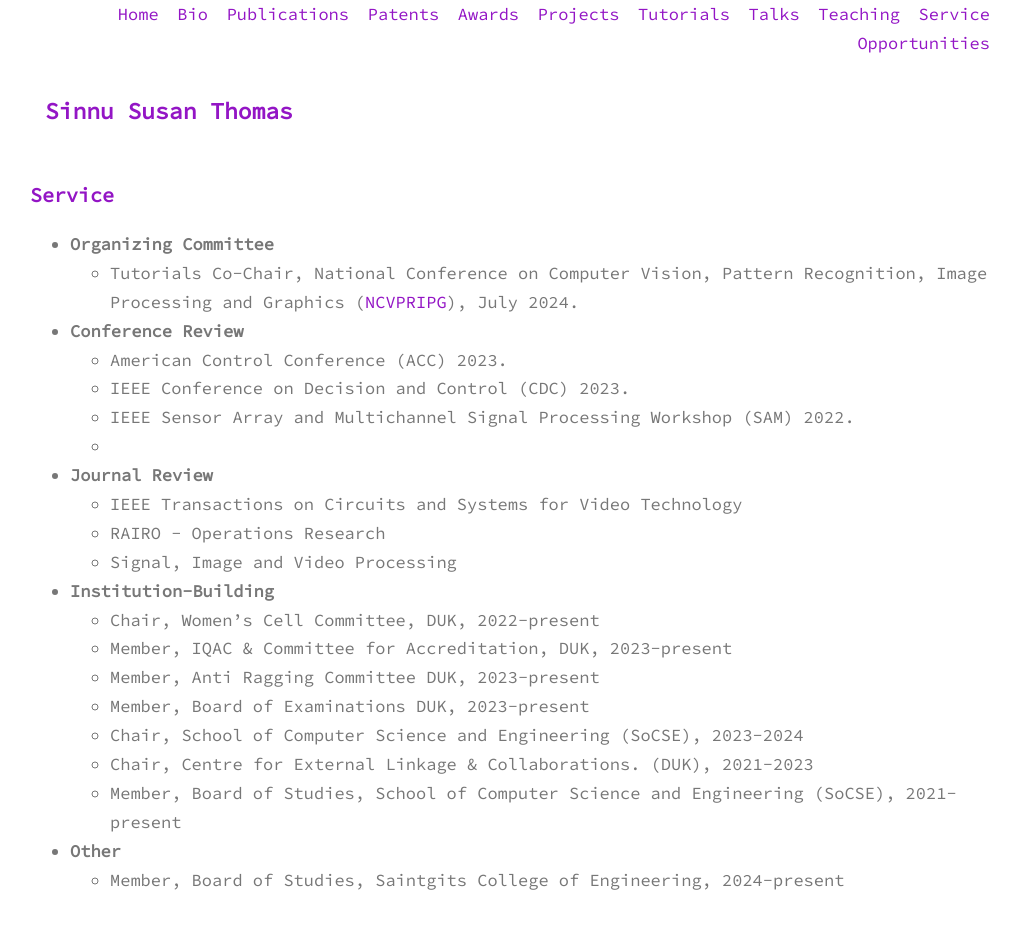
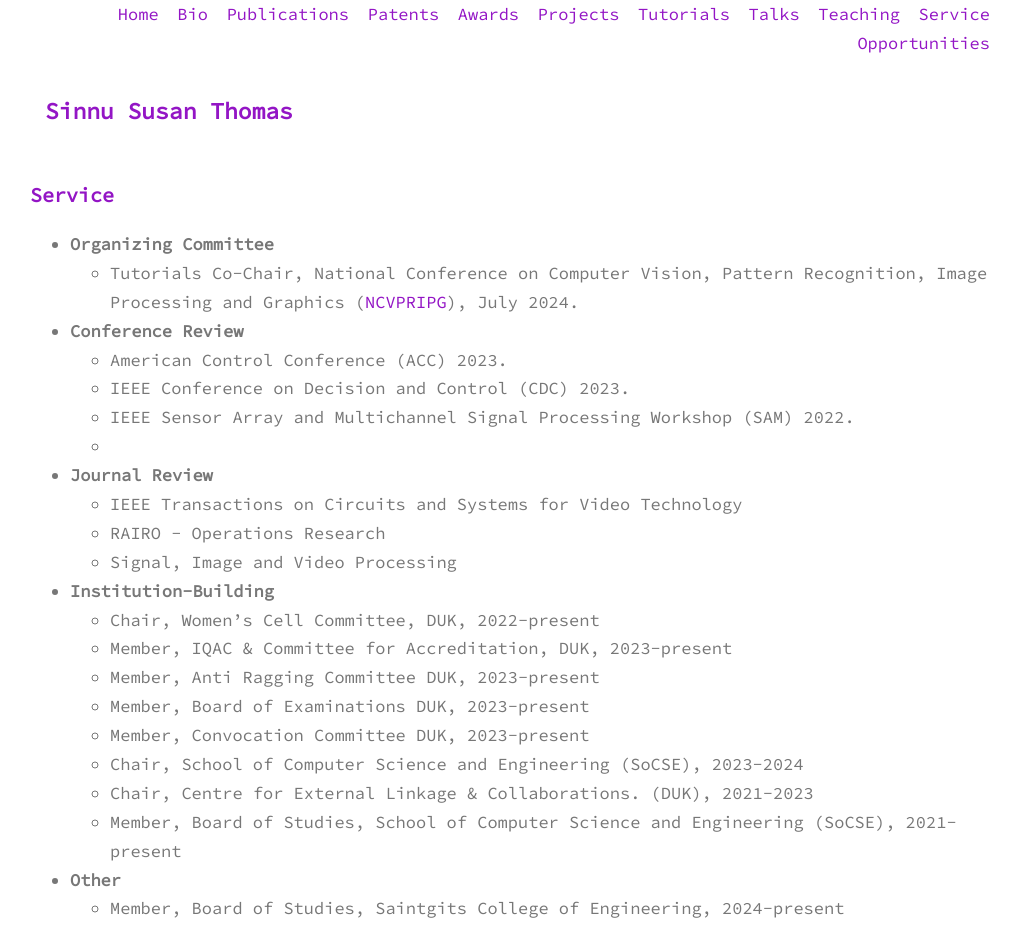
Before and after one commit to sinnuthomas/sinnuthomas.github.io, a Jekyll site: the page built from service.md, in a window 1280 px wide. Shown: the whole page, without its empty margins (130-1150 px from the left). Built offline with Jekyll 4.4.1, drawn with Linux system fonts in a browser that asks for light colours; before the commit the page ends 911 px from its top, so only the background shows below that.

Commit message:
Update service.md

```diff
--- a/service.md
+++ b/service.md
@@ -25,6 +25,7 @@ permalink: /service/
   * Member, IQAC & Committee for Accreditation, DUK, 2023-present
   * Member, Anti Ragging Committee DUK, 2023-present
   * Member, Board of Examinations DUK, 2023-present
+  * Member, Convocation Committee DUK, 2023-present
   * Chair, School of Computer Science and Engineering (SoCSE), 2023-2024
   * Chair, Centre for External Linkage & Collaborations. (DUK), 2021-2023
   * Member, Board of Studies, School of Computer Science and Engineering (SoCSE), 2021-present
```
